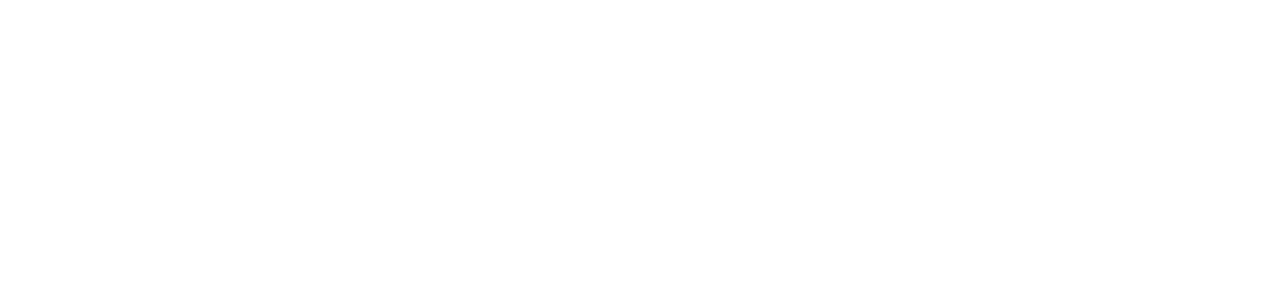
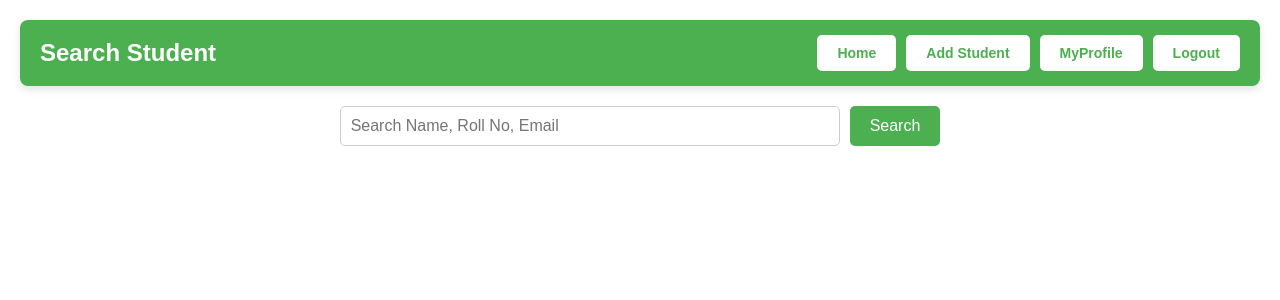
Before and after one commit to deepak728/AcadNest, a React (Create React App) app in the folder acadnest-frontend/: page /search in a window 1280 px wide. Before the commit this address had no page. Shown: the top 300 px of the page. Built offline with nearby package versions, Linux system fonts and the light colour scheme.

Commit message:
navigation between pages

```diff
--- a/acadnest-frontend/src/App.js
+++ b/acadnest-frontend/src/App.js
@@ -1,17 +1,18 @@
 import React from "react";
 import { BrowserRouter as Router, Routes, Route } from "react-router-dom";
-import SearchPage from "./components/SearchPage"; // Search Student Page
-import AddStudent from "./components/AddStudent"; // Add Student Page
+import SearchPage from "./components/SearchPage"; // Your search page component
+import AddStudentPage from "./components/AddStudent"; // Your add student page component
 
-const App = () => {
+function App() {
   return (
     <Router>
       <Routes>
-        <Route path="/" element={<SearchPage />} />
-        <Route path="/add-student" element={<AddStudent />} />
+        <Route path="/search" element={<SearchPage />} />   {/* Search Page route */}
+        <Route path="/add-student" element={<AddStudentPage />} />  {/* Add Student Page route */}
+        <Route path="/" element={<SearchPage />} />  {/* Default route */}
       </Routes>
     </Router>
   );
-};
+}
 
 export default App;
--- a/acadnest-frontend/src/components/AddStudent.js
+++ b/acadnest-frontend/src/components/AddStudent.js
@@ -65,7 +65,7 @@
         <div className="find-people">Add Student</div>
         <div className="top-buttons">
         <button className="button">Home</button>
-          <button className="button" onClick={() => navigate("/")}>
+          <button className="button" onClick={() => navigate("/search")}>
             Search Student
           </button>
           <button className="button">MyProfile</button>
--- a/acadnest-frontend/src/components/SearchPage.js
+++ b/acadnest-frontend/src/components/SearchPage.js
@@ -1,9 +1,10 @@
 import React, { useState } from 'react';
-import { Link } from "react-router-dom";
+import { useNavigate } from "react-router-dom";
 import StudentList from './StudentList'; // Import the StudentList component
 import './SearchPage.css'; // Import the CSS file for styling
 
 const SearchPage = () => {
+  const navigate = useNavigate();
   const [searchQuery, setSearchQuery] = useState('');
   const [students, setStudents] = useState([]);
   const [searched, setSearched] = useState(false);
@@ -64,9 +65,9 @@
         <div className="find-people">Search Student</div>
         <div className="top-buttons">
           <button className="button">Home</button>
-          <Link to="/add-student" className="button">
+          <button className="button" onClick={() => navigate("/add-student")}>
             Add Student
-          </Link>
+          </button>
           <button className="button">MyProfile</button>
           <button className="button">Logout</button>
         </div>
```
